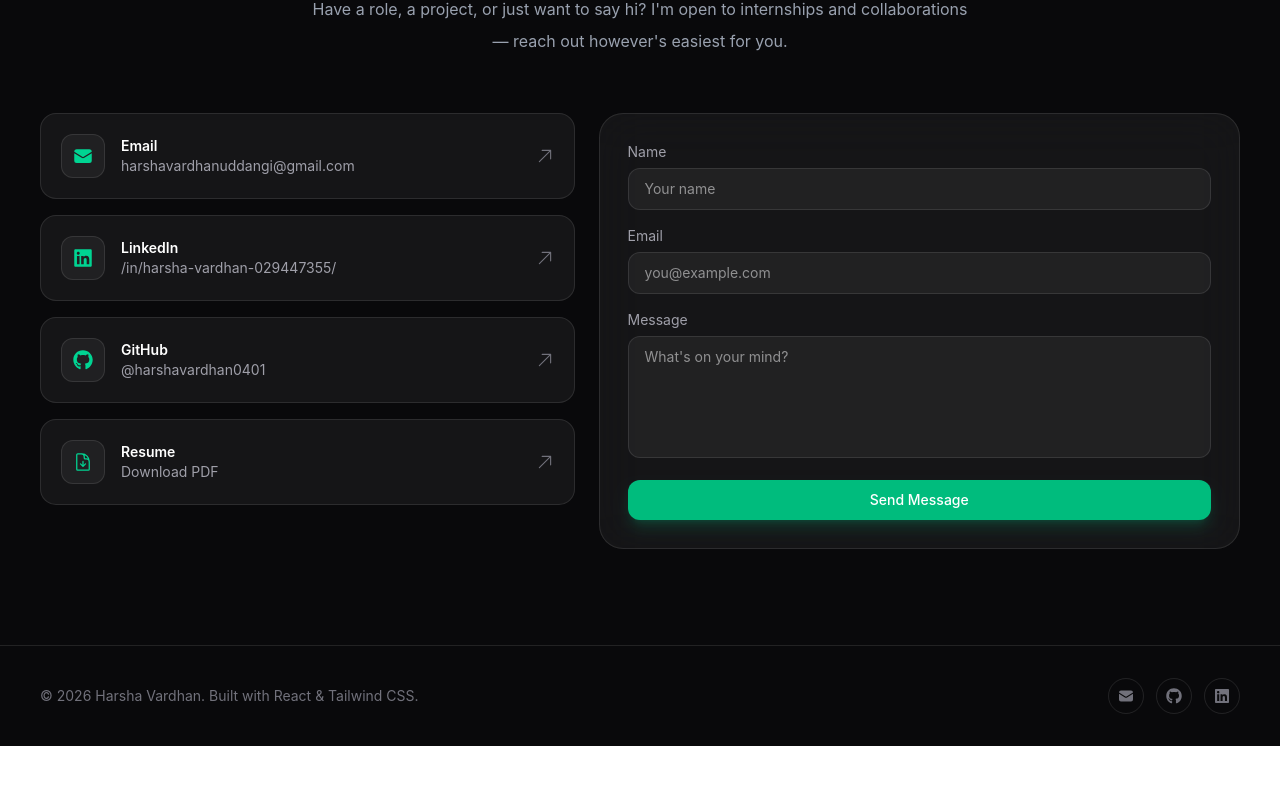
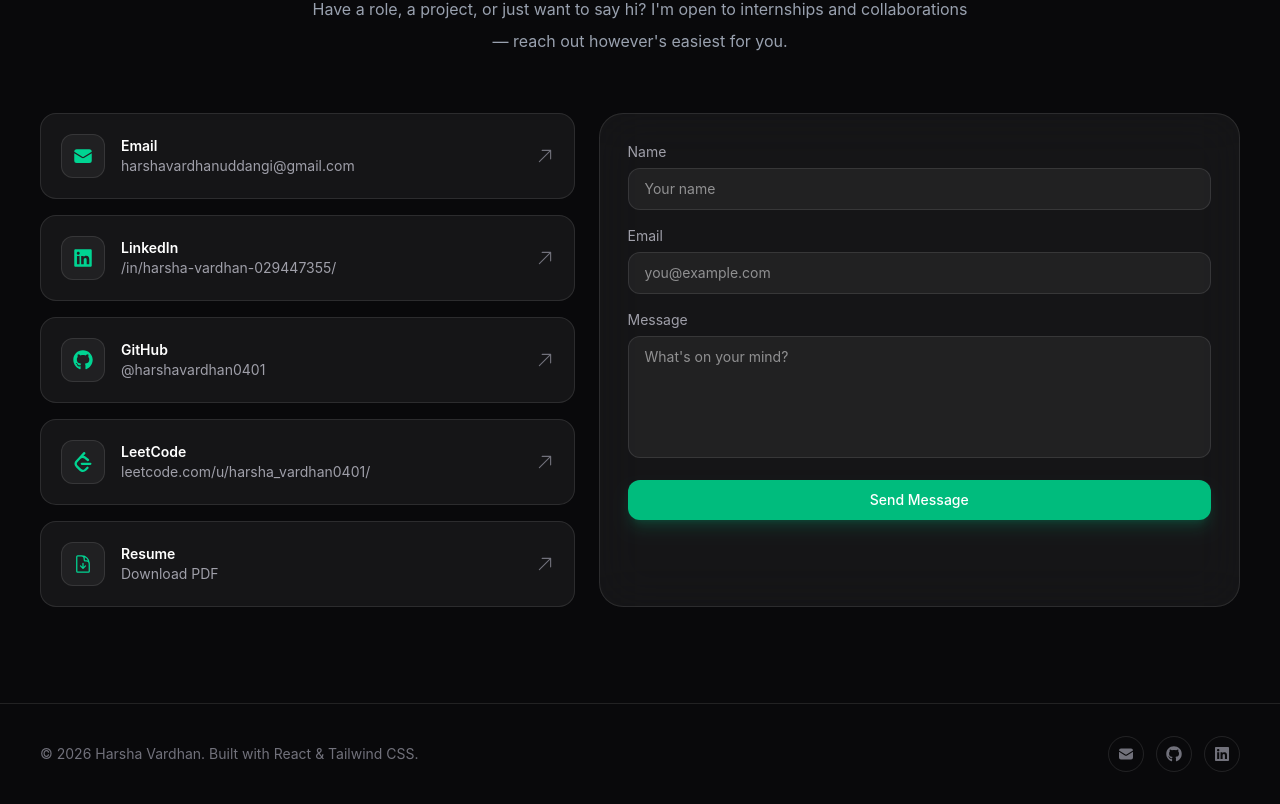
Before and after one commit to harshavardhan0401/Portfolio, a React (Vite) app: page / in a window 1280 px wide. Shown: the part 4070-4874 px from the top of the page. Before the commit the page ends 4816 px from the top, so only its background shows below. Built offline with nearby package versions, Linux system fonts and the light colour scheme.

Commit message:
added leetcode profile

```diff
--- a/src/sections/Contact/Contact.jsx
+++ b/src/sections/Contact/Contact.jsx
@@ -2,6 +2,7 @@
 import { motion } from "framer-motion";
 import { HiEnvelope, HiOutlineDocumentArrowDown } from "react-icons/hi2";
 import { FaLinkedin, FaGithub } from "react-icons/fa6";
+import { SiLeetcode } from "react-icons/si";
 
 import Container from "../../components/common/Container";
 import Section from "../../components/common/Section";
@@ -11,7 +12,7 @@
 
 import { fadeUp } from "../../utils/animations";
 
-// TODO: replace with your real details
+// TODO: replace with your real detailss
 const CONTACT_LINKS = [
   {
     icon: HiEnvelope,
@@ -32,11 +33,18 @@
     href: "https://github.com/harshavardhan0401",
   },
   {
+  icon: SiLeetcode,
+  label: "LeetCode",
+  value: "leetcode.com/u/harsha_vardhan0401/",
+  href: "https://leetcode.com/u/harsha_vardhan0401/",
+  },
+  {
     icon: HiOutlineDocumentArrowDown,
     label: "Resume",
     value: "Download PDF",
     href: "/resume.pdf",
   },
+
 ];
 
 function encodeForm(data) {
```
